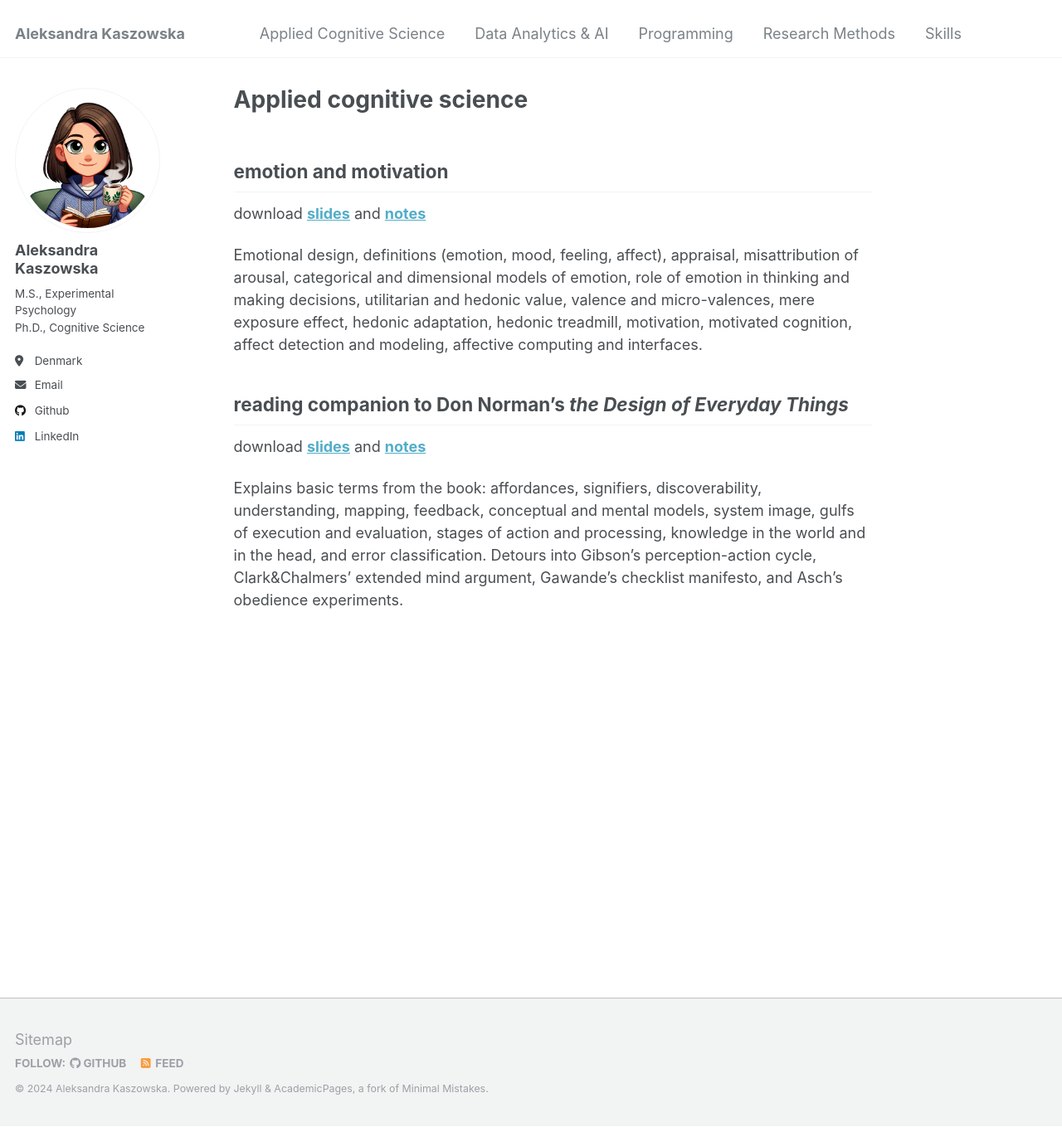
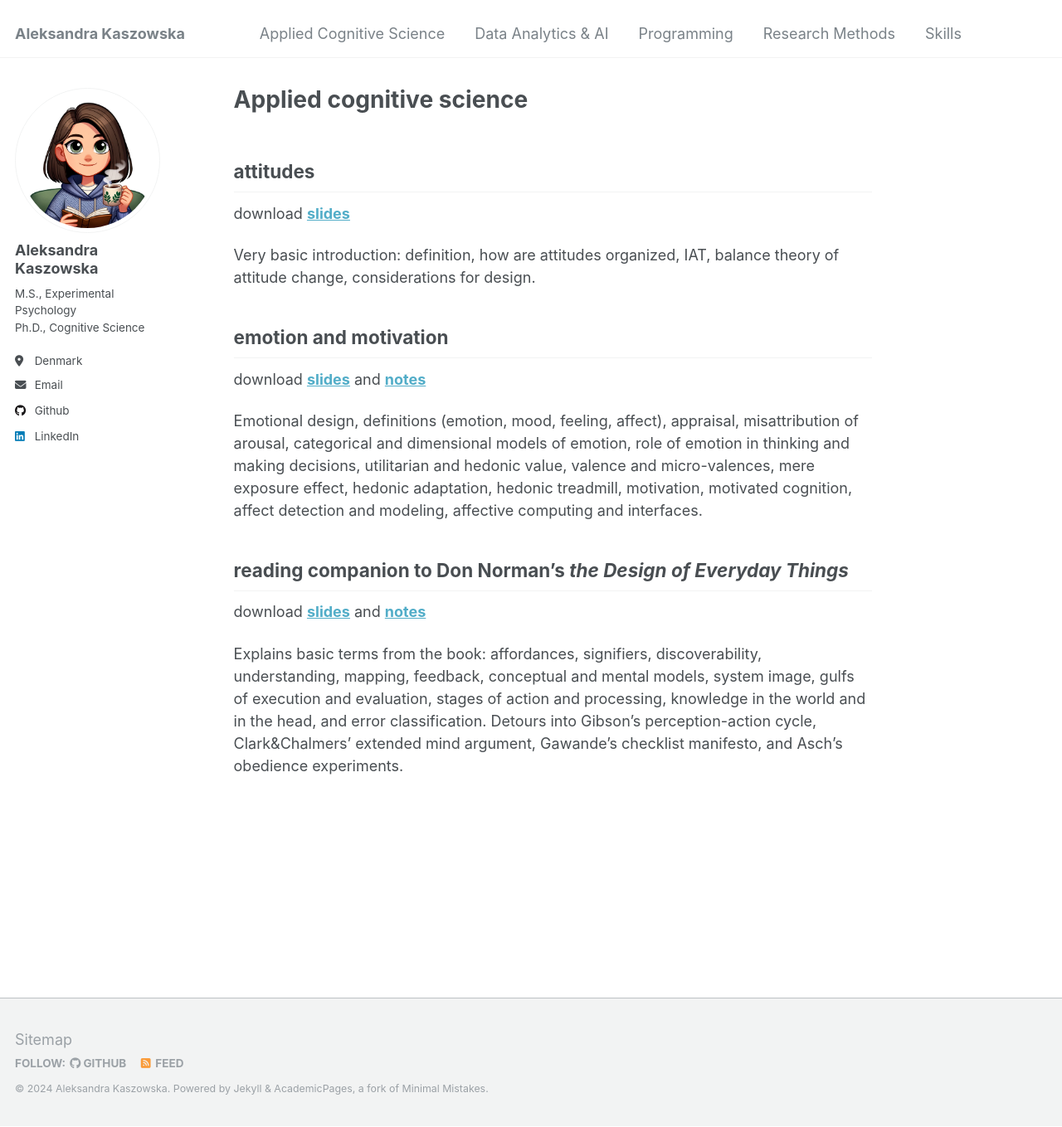
Before and after one commit to akaszowska/akaszowska.github.io, a Jekyll site: the page built from _pages/applied_cognitive_science.md, in a window 1280 px wide and 1359 px high. Shown: the whole window at 83% size. Built offline with Jekyll 4.4.1, drawn with Linux system fonts in a browser that asks for light colours.

Commit message:
Update applied_cognitive_science.md

```diff
--- a/_pages/applied_cognitive_science.md
+++ b/_pages/applied_cognitive_science.md
@@ -6,6 +6,11 @@ redirect_from:
   - /applied_cognitive_science
   - /applied_cognitive_science.html
 ---
+## attitudes ##
+download **[slides](https://akaszowska.github.io/files/Attitudes.pdf)**
+
+Very basic introduction: definition, how are attitudes organized, IAT, balance theory of attitude change, considerations for design.
+
 
 ## emotion and motivation ##
 download **[slides](https://akaszowska.github.io/files/EmotionMotivation.pdf)** and **[notes](https://akaszowska.github.io/files/EmotionMotivation_notes.pdf)**
```
